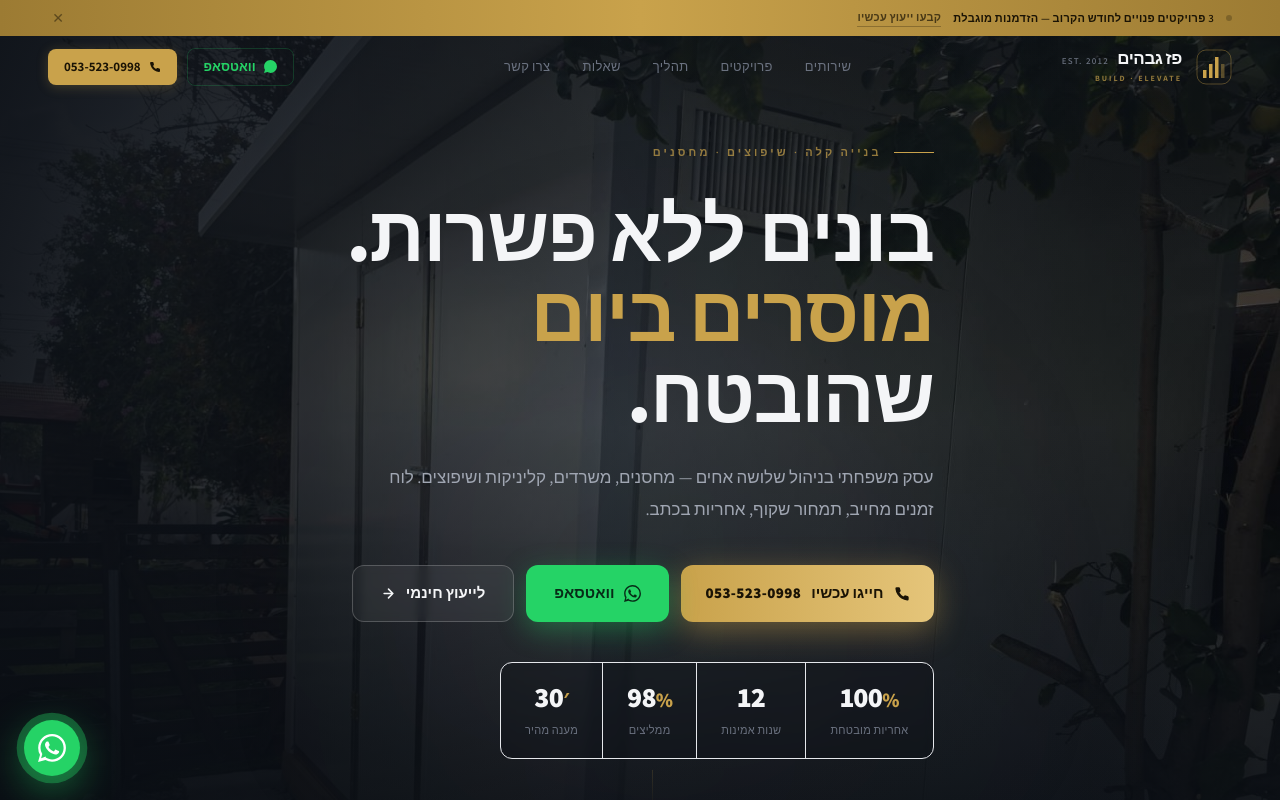
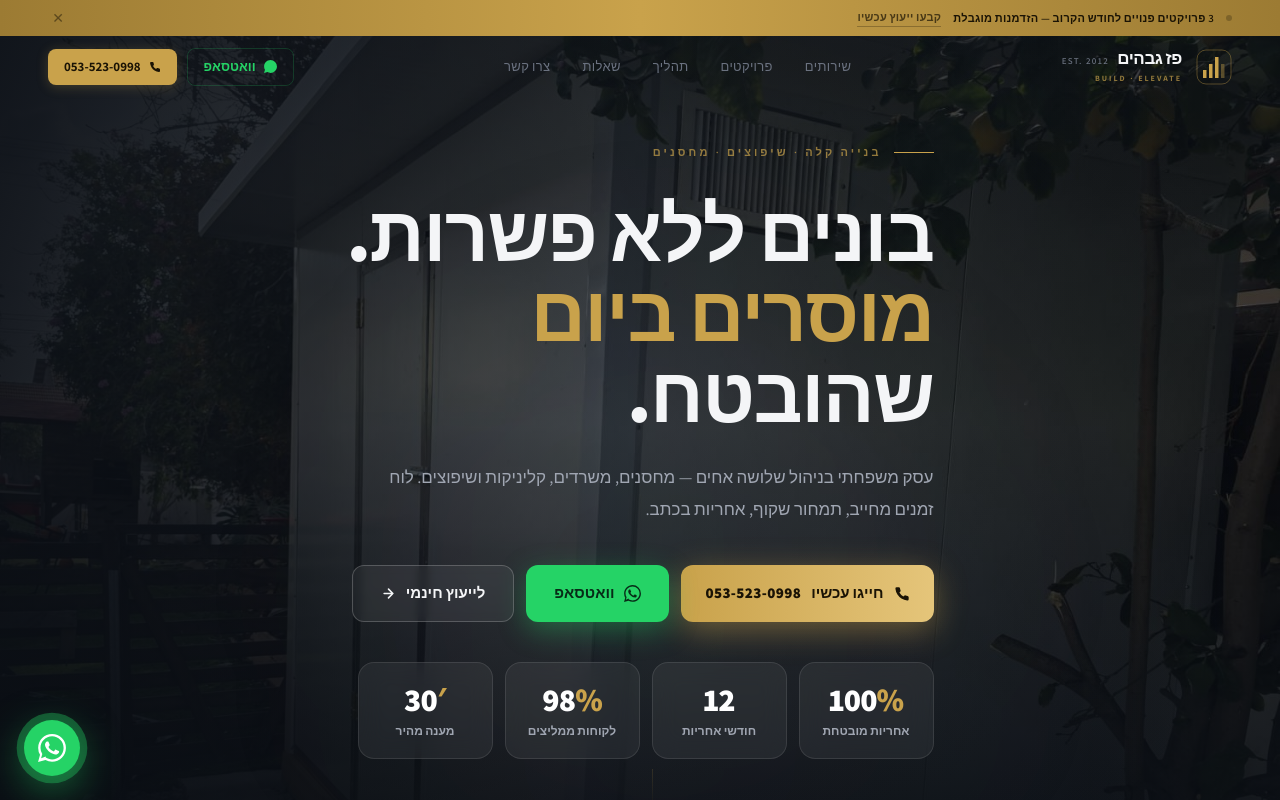
Before and after one commit to netanelfrhi94/paz-heights, a React (Vite) app: page / in a window 1280 px wide. Shown: the top 800 px of the page. Built offline with nearby package versions, Linux system fonts and the light colour scheme.

Commit message:
feat: premium stats grid — 4 cards with gold hover accent

```diff
--- a/src/components/Hero.jsx
+++ b/src/components/Hero.jsx
@@ -36,7 +36,7 @@ export default function Hero() {
   }, [])
 
   const guarantee = useCounter(100, 2000, countersStarted)
-  const years     = useCounter(12,  1800, countersStarted)
+  const warranty  = useCounter(12,  1800, countersStarted)
   const clients   = useCounter(98,  2000, countersStarted)
   const response  = useCounter(30,  1600, countersStarted)
 
@@ -117,18 +117,24 @@ export default function Hero() {
           </motion.div>
 
           {/* Stats bar */}
-          <motion.div {...fadeUp(0.54)} className="flex items-stretch gap-0 w-fit border border-white/8 rounded-xl overflow-hidden backdrop-blur-sm bg-pg-bg/30">
+          <motion.div {...fadeUp(0.54)} className="grid grid-cols-2 sm:grid-cols-4 gap-3 w-full max-w-xl">
             {[
               { val: guarantee, suffix: '%', label: 'אחריות מובטחת' },
-              { val: years,     suffix: '',  label: 'שנות אמינות'   },
-              { val: clients,   suffix: '%', label: 'ממליצים'        },
-              { val: response,  suffix: '′', label: 'מענה מהיר'      },
+              { val: warranty,  suffix: '',  label: 'חודשי אחריות'   },
+              { val: clients,   suffix: '%', label: 'לקוחות ממליצים' },
+              { val: response,  suffix: '′', label: 'מענה מהיר'       },
             ].map((s, i) => (
-              <div key={i} className={`px-6 py-5 text-center ${i < 3 ? 'border-l border-white/8' : ''}`}>
-                <div className="text-[28px] font-black text-pg-text leading-none tracking-tight">
-                  {s.val}<span className="text-pg-gold text-xl">{s.suffix}</span>
+              <div
+                key={i}
+                className="relative flex flex-col items-center justify-center text-center px-4 py-5 rounded-2xl bg-white/[0.06] backdrop-blur-md border border-white/10 hover:border-pg-gold/30 transition-colors duration-300 overflow-hidden group"
+              >
+                {/* Gold top accent line */}
+                <div className="absolute top-0 inset-x-0 h-[2px] bg-gradient-to-l from-transparent via-pg-gold/60 to-transparent scale-x-0 group-hover:scale-x-100 transition-transform duration-500" />
+
+                <div className="text-[32px] font-black leading-none tracking-tight text-white mb-2">
+                  {s.val}<span className="text-pg-gold">{s.suffix}</span>
                 </div>
-                <div className="text-[11px] text-pg-mute mt-2 tracking-wide">{s.label}</div>
+                <div className="text-[12px] font-semibold text-pg-dim leading-tight">{s.label}</div>
               </div>
             ))}
           </motion.div>
```
